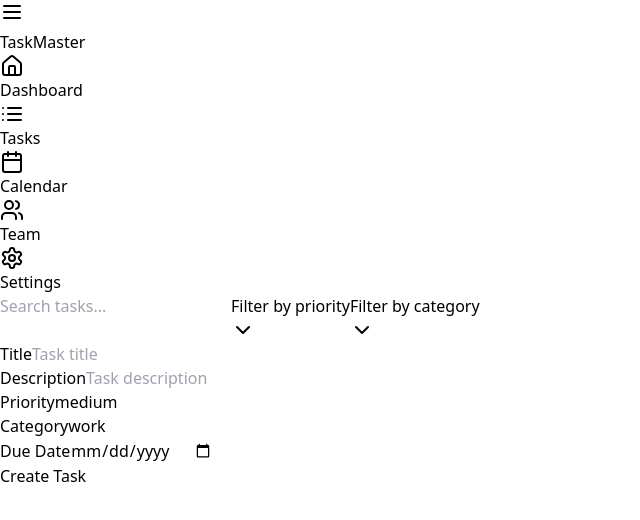
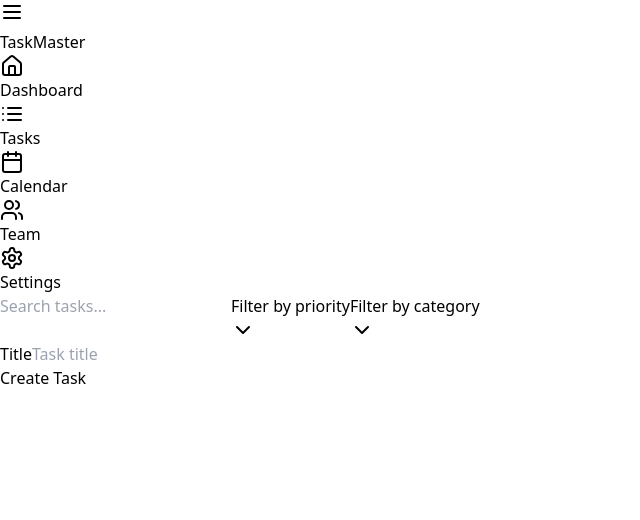
Before and after one commit to abhiya492/task-manager, a Next.js app: page /dashboard/tasks in a window 1280 px wide. Shown: the top 520 px of the page, without its empty margins (0-640 px from the left). Built offline with nearby package versions, Linux system fonts and the light colour scheme.

Commit message:
Revert "Fix task creation bug"

```diff
--- a/src/app/api/tasks/route.ts
+++ b/src/app/api/tasks/route.ts
@@ -23,7 +23,6 @@ interface TaskSchema {
   description?: string;
   priority?: string;
   category?: string;
-  dueDate?: string | null;
   userId: string;
 }
 
@@ -78,15 +77,10 @@ export async function POST(req: Request) {
     }
 
     const body = await req.json() as TaskSchema;
-
-    // Convert dueDate to a valid date format if it exists
-    const dueDate = body.dueDate ? new Date(body.dueDate).toISOString() : null;
-
     const newTask = await db
       .insert(tasks)
       .values({
         ...body,
-        dueDate,
         userId: session.user.id,
       })
       .returning();
--- a/src/components/Tasks/TaskForm.tsx
+++ b/src/components/Tasks/TaskForm.tsx
@@ -1,3 +1,5 @@
+//src/components/Tasks/TaskForm.tsx
+
 'use client';
 import { zodResolver } from '@hookform/resolvers/zod';
 import { useForm } from 'react-hook-form';
@@ -5,6 +7,7 @@ import { z } from 'zod';
 import { Button } from '@/components/ui/button';
 import { Form, FormControl, FormField, FormItem, FormLabel } from '@/components/ui/form';
 import { Input } from '@/components/ui/input';
+//import { Select, SelectContent, SelectItem, SelectTrigger, SelectValue } from '@/components/ui/select';
 
 const taskSchema = z.object({
   title: z.string().min(1, 'Title is required'),
@@ -25,15 +28,10 @@ export function TaskForm() {
 
   const onSubmit = async (values: z.infer<typeof taskSchema>) => {
     try {
-      const formattedValues = {
-        ...values,
-        dueDate: values.dueDate ? new Date(values.dueDate).toISOString() : null
-      };
-
       const response = await fetch('/api/tasks', {
         method: 'POST',
         headers: { 'Content-Type': 'application/json' },
-        body: JSON.stringify(formattedValues)
+        body: JSON.stringify(values)
       });
 
       if (!response.ok) throw new Error('Failed to create task');
@@ -58,54 +56,7 @@ export function TaskForm() {
             </FormItem>
           )}
         />
-        <FormField
-          control={form.control}
-          name="description"
-          render={({ field }) => (
-            <FormItem>
-              <FormLabel>Description</FormLabel>
-              <FormControl>
-                <Input placeholder="Task description" {...field} />
-              </FormControl>
-            </FormItem>
-          )}
-        />
-        <FormField
-          control={form.control}
-          name="priority"
-          render={({ field }) => (
-            <FormItem>
-              <FormLabel>Priority</FormLabel>
-              <FormControl>
-                <Input placeholder="Task priority" {...field} />
-              </FormControl>
-            </FormItem>
-          )}
-        />
-        <FormField
-          control={form.control}
-          name="category"
-          render={({ field }) => (
-            <FormItem>
-              <FormLabel>Category</FormLabel>
-              <FormControl>
-                <Input placeholder="Task category" {...field} />
-              </FormControl>
-            </FormItem>
-          )}
-        />
-        <FormField
-          control={form.control}
-          name="dueDate"
-          render={({ field }) => (
-            <FormItem>
-              <FormLabel>Due Date</FormLabel>
-              <FormControl>
-                <Input type="date" placeholder="Task due date" {...field} />
-              </FormControl>
-            </FormItem>
-          )}
-        />
+        {/* Add similar FormFields for other inputs */}
         <Button type="submit">Create Task</Button>
       </form>
     </Form>
```
Also changed, not shown: src/lib/schemas.ts (+1 -6 lines).
